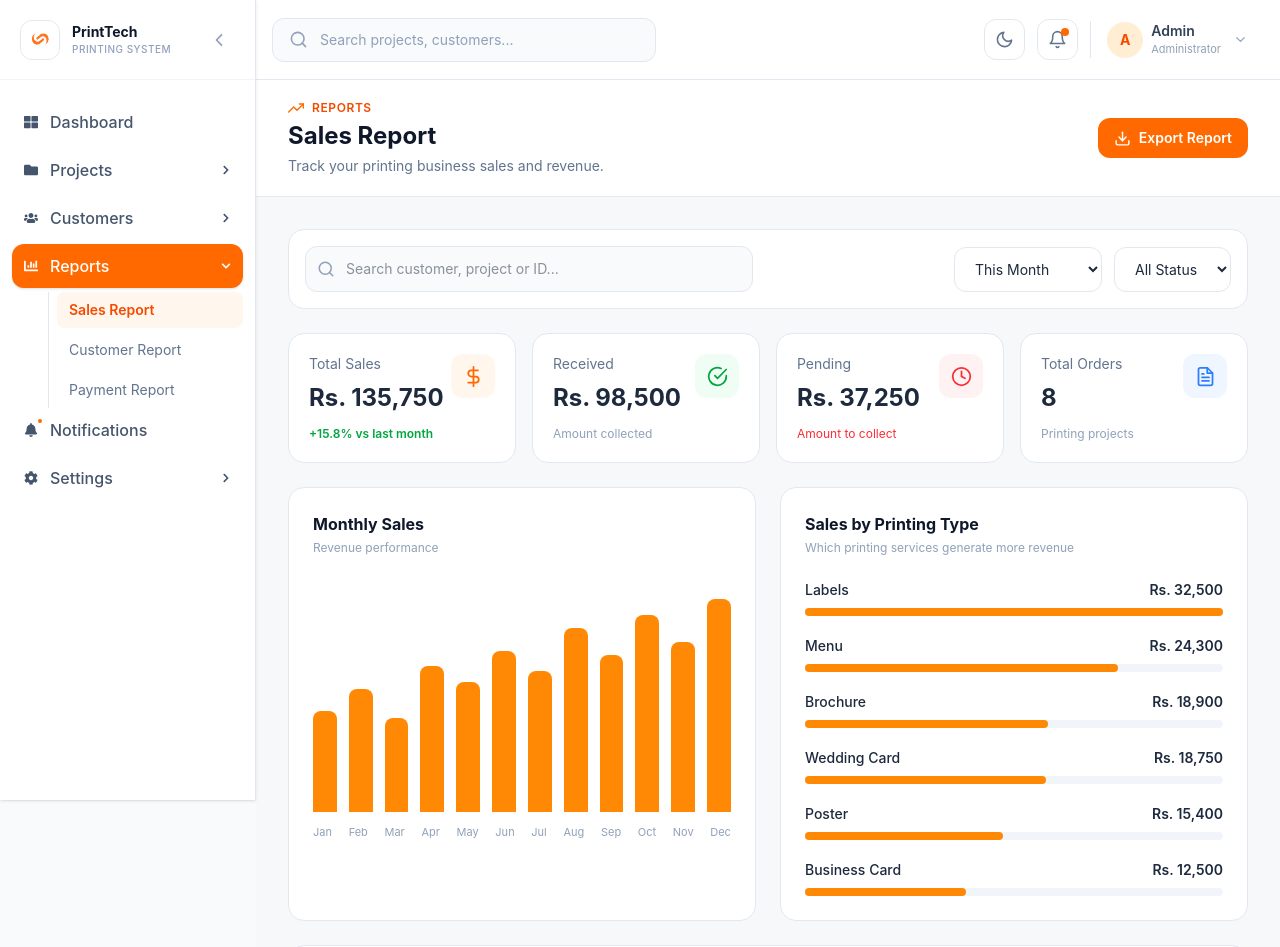
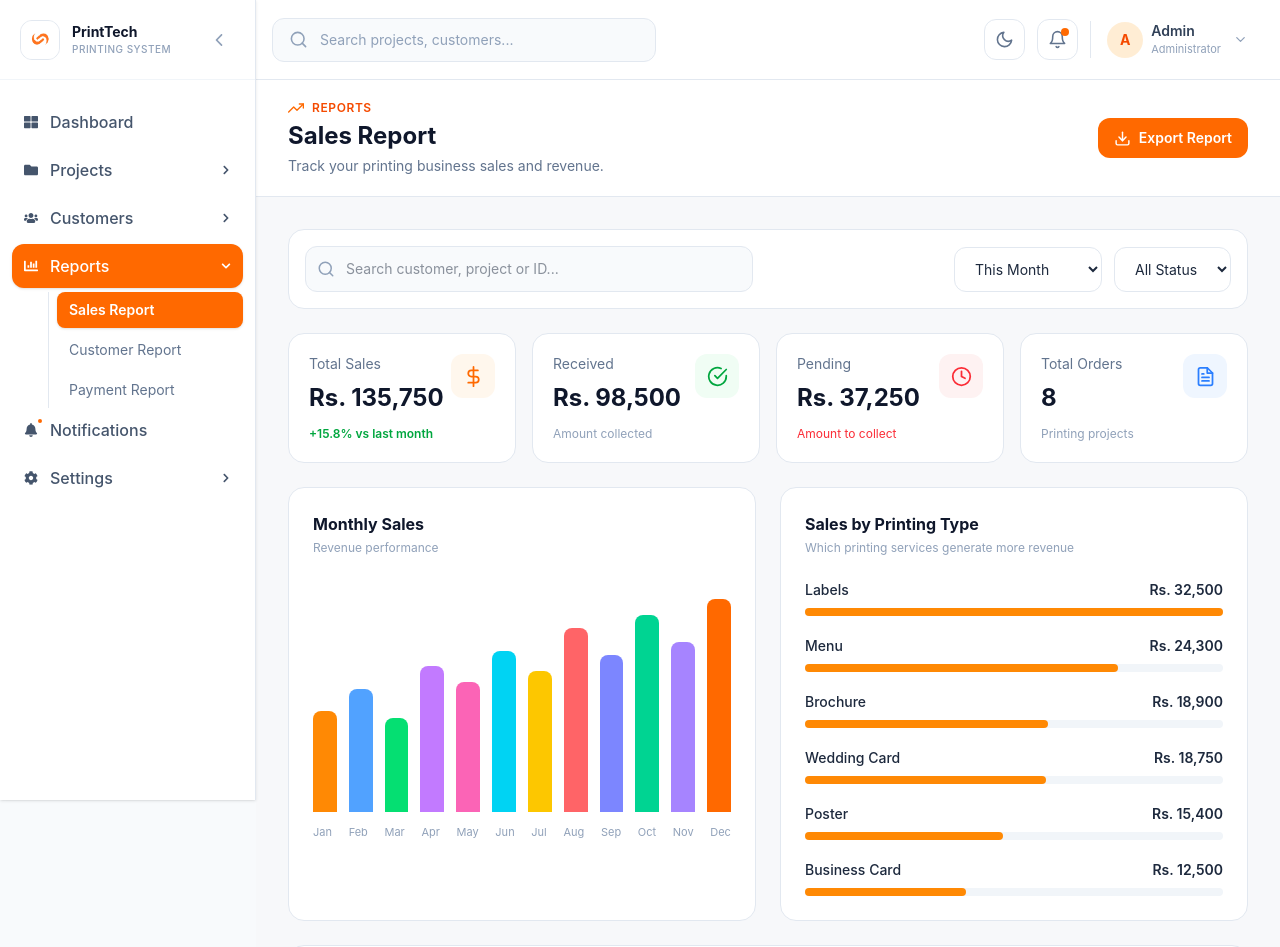
Before and after one commit to Samee342/EstimateBill, a React (Vite) app: page /reports/sales in a window 1280 px wide. Shown: the top 947 px of the page. Built offline with nearby package versions, Linux system fonts and the light colour scheme.

Commit message:
bar graph color changed , setting pages added , new project add customer button added

```diff
--- a/src/components/SideBar.jsx
+++ b/src/components/SideBar.jsx
@@ -83,7 +83,7 @@ const Sidebar = ({ sideBarOpen, setSideBarOpen }) => {
     } ${
       isActive
         ? "bg-orange-500 text-white shadow-sm"
-        : "text-slate-600 hover:bg-slate-200 hover:text-slate-900 dark:text-slate-300 dark:hover:bg-slate-800 dark:hover:text-white"
+        : "text-slate-600 hover:text-orange-500 dark:text-slate-300 dark:hover:text-orange-400"
     }`;
 
   // =========================================
@@ -93,8 +93,8 @@ const Sidebar = ({ sideBarOpen, setSideBarOpen }) => {
   const subNavClass = ({ isActive }) =>
     `flex items-center rounded-lg px-3 py-2 text-sm transition-all duration-200 ${
       isActive
-        ? "bg-orange-50 font-semibold text-orange-600 dark:bg-orange-500/10 dark:text-orange-400"
-        : "text-slate-500 hover:bg-slate-100 hover:text-slate-800 dark:text-slate-400 dark:hover:bg-slate-800 dark:hover:text-slate-200"
+        ? "bg-orange-500 font-semibold text-white shadow-sm"
+        : "text-slate-500 hover:text-orange-500 dark:text-slate-400 dark:hover:text-orange-400"
     }`;
 
   return (
@@ -159,8 +159,8 @@ const Sidebar = ({ sideBarOpen, setSideBarOpen }) => {
             className="
               flex h-8 w-8 items-center justify-center rounded-lg
               text-slate-400 transition
-              hover:bg-slate-100 hover:text-slate-700
-              dark:hover:bg-slate-800 dark:hover:text-slate-200
+              hover:text-orange-500
+              dark:hover:text-orange-400
             "
             aria-label="Collapse sidebar"
           >
@@ -238,7 +238,7 @@ const Sidebar = ({ sideBarOpen, setSideBarOpen }) => {
             } ${
               isProjectSection
                 ? "bg-orange-500 text-white shadow-sm"
-                : "text-slate-600 hover:bg-slate-200 hover:text-slate-900 dark:text-slate-300 dark:hover:bg-slate-800 dark:hover:text-white"
+                : "text-slate-600 hover:text-orange-500 dark:text-slate-300 dark:hover:text-orange-400"
             }`}
             title={!sideBarOpen ? "Projects" : ""}
           >
@@ -287,8 +287,8 @@ const Sidebar = ({ sideBarOpen, setSideBarOpen }) => {
                     className={({ isActive }) =>
                       `flex items-center gap-2 rounded-lg px-3 py-2.5 text-sm transition ${
                         isActive
-                          ? "bg-orange-50 font-semibold text-orange-600 dark:bg-orange-500/10 dark:text-orange-400"
-                          : "text-slate-600 hover:bg-slate-100 hover:text-slate-900 dark:text-slate-300 dark:hover:bg-slate-800 dark:hover:text-white"
+                          ? "bg-orange-500 font-semibold text-white"
+                          : "text-slate-600 hover:text-orange-500 dark:text-slate-300 dark:hover:text-orange-400"
                       }`
                     }
                   >
@@ -300,8 +300,8 @@ const Sidebar = ({ sideBarOpen, setSideBarOpen }) => {
                     className={({ isActive }) =>
                       `flex items-center gap-2 rounded-lg px-3 py-2.5 text-sm transition ${
                         isActive
-                          ? "bg-orange-50 font-semibold text-orange-600 dark:bg-orange-500/10 dark:text-orange-400"
-                          : "text-slate-600 hover:bg-slate-100 hover:text-slate-900 dark:text-slate-300 dark:hover:bg-slate-800 dark:hover:text-white"
+                          ? "bg-orange-500 font-semibold text-white"
+                          : "text-slate-600 hover:text-orange-500 dark:text-slate-300 dark:hover:text-orange-400"
                       }`
                     }
                   >
@@ -363,7 +363,7 @@ const Sidebar = ({ sideBarOpen, setSideBarOpen }) => {
             } ${
               isCustomerSection
                 ? "bg-orange-500 text-white shadow-sm"
-                : "text-slate-600 hover:bg-slate-200 hover:text-slate-900 dark:text-slate-300 dark:hover:bg-slate-800 dark:hover:text-white"
+                : "text-slate-600 hover:text-orange-500 dark:text-slate-300 dark:hover:text-orange-400"
             }`}
             title={!sideBarOpen ? "Customers" : ""}
           >
@@ -412,8 +412,8 @@ const Sidebar = ({ sideBarOpen, setSideBarOpen }) => {
                     className={({ isActive }) =>
                       `block rounded-lg px-3 py-2.5 text-sm transition ${
                         isActive
-                          ? "bg-orange-50 font-semibold text-orange-600 dark:bg-orange-500/10 dark:text-orange-400"
-                          : "text-slate-600 hover:bg-slate-100 hover:text-slate-900 dark:text-slate-300 dark:hover:bg-slate-800 dark:hover:text-white"
+                          ? "bg-orange-500 font-semibold text-white"
+                          : "text-slate-600 hover:text-orange-500 dark:text-slate-300 dark:hover:text-orange-400"
                       }`
                     }
                   >
@@ -425,8 +425,8 @@ const Sidebar = ({ sideBarOpen, setSideBarOpen }) => {
                     className={({ isActive }) =>
                       `flex items-center gap-2 rounded-lg px-3 py-2.5 text-sm transition ${
                         isActive
-                          ? "bg-orange-50 font-semibold text-orange-600 dark:bg-orange-500/10 dark:text-orange-400"
-                          : "text-slate-600 hover:bg-slate-100 hover:text-slate-900 dark:text-slate-300 dark:hover:bg-slate-800 dark:hover:text-white"
+                          ? "bg-orange-500 font-semibold text-white"
+                          : "text-slate-600 hover:text-orange-500 dark:text-slate-300 dark:hover:text-orange-400"
                       }`
                     }
                   >
@@ -488,7 +488,7 @@ const Sidebar = ({ sideBarOpen, setSideBarOpen }) => {
             } ${
               isReportSection
                 ? "bg-orange-500 text-white shadow-sm"
-                : "text-slate-600 hover:bg-slate-200 hover:text-slate-900 dark:text-slate-300 dark:hover:bg-slate-800 dark:hover:text-white"
+                : "text-slate-600 hover:text-orange-500 dark:text-slate-300 dark:hover:text-orange-400"
             }`}
             title={!sideBarOpen ? "Reports" : ""}
           >
@@ -536,8 +536,8 @@ const Sidebar = ({ sideBarOpen, setSideBarOpen }) => {
                     className={({ isActive }) =>
                       `block rounded-lg px-3 py-2.5 text-sm transition ${
                         isActive
-                          ? "bg-orange-50 font-semibold text-orange-600 dark:bg-orange-500/10 dark:text-orange-400"
-                          : "text-slate-600 hover:bg-slate-100 hover:text-slate-900 dark:text-slate-300 dark:hover:bg-slate-800 dark:hover:text-white"
+                          ? "bg-orange-500 font-semibold text-white"
+                          : "text-slate-600 hover:text-orange-500 dark:text-slate-300 dark:hover:text-orange-400"
                       }`
                     }
                   >
@@ -549,8 +549,8 @@ const Sidebar = ({ sideBarOpen, setSideBarOpen }) => {
                     className={({ isActive }) =>
                       `block rounded-lg px-3 py-2.5 text-sm transition ${
                         isActive
-                          ? "bg-orange-50 font-semibold text-orange-600 dark:bg-orange-500/10 dark:text-orange-400"
-                          : "text-slate-600 hover:bg-slate-100 hover:text-slate-900 dark:text-slate-300 dark:hover:bg-slate-800 dark:hover:text-white"
+                          ? "bg-orange-500 font-semibold text-white"
+                          : "text-slate-600 hover:text-orange-500 dark:text-slate-300 dark:hover:text-orange-400"
                       }`
                     }
                   >
@@ -562,8 +562,8 @@ const Sidebar = ({ sideBarOpen, setSideBarOpen }) => {
                     className={({ isActive }) =>
                       `block rounded-lg px-3 py-2.5 text-sm transition ${
                         isActive
-                          ? "bg-orange-50 font-semibold text-orange-600 dark:bg-orange-500/10 dark:text-orange-400"
-                          : "text-slate-600 hover:bg-slate-100 hover:text-slate-900 dark:text-slate-300 dark:hover:bg-slate-800 dark:hover:text-white"
+                          ? "bg-orange-500 font-semibold text-white"
+                          : "text-slate-600 hover:text-orange-500 dark:text-slate-300 dark:hover:text-orange-400"
                       }`
                     }
                   >
@@ -642,7 +642,6 @@ const Sidebar = ({ sideBarOpen, setSideBarOpen }) => {
           <button
             type="button"
             onClick={() => {
-
               if (!sideBarOpen) {
                 setSideBarOpen(true);
                 setSettingOpen(true);
@@ -650,7 +649,6 @@ const Sidebar = ({ sideBarOpen, setSideBarOpen }) => {
               }
 
               setSettingOpen((prev) => !prev);
-
             }}
             className={`flex w-full items-center rounded-xl transition-all duration-200 ${
               sideBarOpen
@@ -659,7 +657,7 @@ const Sidebar = ({ sideBarOpen, setSideBarOpen }) => {
             } ${
               isSettingSection
                 ? "bg-orange-500 text-white shadow-sm"
-                : "text-slate-600 hover:bg-slate-200 hover:text-slate-900 dark:text-slate-300 dark:hover:bg-slate-800 dark:hover:text-white"
+                : "text-slate-600 hover:text-orange-500 dark:text-slate-300 dark:hover:text-orange-400"
             }`}
             title={!sideBarOpen ? "Settings" : ""}
           >
@@ -689,7 +687,6 @@ const Sidebar = ({ sideBarOpen, setSideBarOpen }) => {
 
           </button>
 
-
           {/* =================================================
               COLLAPSED SETTINGS MENU
           ================================================= */}
@@ -718,8 +715,8 @@ const Sidebar = ({ sideBarOpen, setSideBarOpen }) => {
                     className={({ isActive }) =>
                       `flex items-center gap-2 rounded-lg px-3 py-2.5 text-sm transition ${
                         isActive
-                          ? "bg-orange-50 font-semibold text-orange-600 dark:bg-orange-500/10 dark:text-orange-400"
-                          : "text-slate-600 hover:bg-slate-100 hover:text-slate-900 dark:text-slate-300 dark:hover:bg-slate-800 dark:hover:text-white"
+                          ? "bg-orange-500 font-semibold text-white"
+                          : "text-slate-600 hover:text-orange-500 dark:text-slate-300 dark:hover:text-orange-400"
                       }`
                     }
                   >
@@ -734,8 +731,8 @@ const Sidebar = ({ sideBarOpen, setSideBarOpen }) => {
                     className={({ isActive }) =>
                       `flex items-center gap-2 rounded-lg px-3 py-2.5 text-sm transition ${
                         isActive
-                          ? "bg-orange-50 font-semibold text-orange-600 dark:bg-orange-500/10 dark:text-orange-400"
-                          : "text-slate-600 hover:bg-slate-100 hover:text-slate-900 dark:text-slate-300 dark:hover:bg-slate-800 dark:hover:text-white"
+                          ? "bg-orange-500 font-semibold text-white"
+                          : "text-slate-600 hover:text-orange-500 dark:text-slate-300 dark:hover:text-orange-400"
                       }`
                     }
                   >
@@ -749,7 +746,6 @@ const Sidebar = ({ sideBarOpen, setSideBarOpen }) => {
 
             </div>
           )}
-
 
           {/* =================================================
               EXPANDED SETTINGS MENU
@@ -768,7 +764,6 @@ const Sidebar = ({ sideBarOpen, setSideBarOpen }) => {
                 <FaSlidersH className="mr-2 text-[11px]" />
                 Studio Settings
               </NavLink>
-
 
               {/* RESET & CLEANUP */}
 
--- a/src/pages/Reports/SalesReport.jsx
+++ b/src/pages/Reports/SalesReport.jsx
@@ -1,3 +1,4 @@
+
 import React, { useMemo, useState } from "react";
 import {
   FiDollarSign,
@@ -188,6 +189,73 @@ const SalesReport = () => {
     ...printingTypes.map((item) => item.amount)
   );
 
+  // ------------------------------------
+  // Monthly Sales Data
+  // ------------------------------------
+
+  const monthlySales = [
+    {
+      month: "Jan",
+      height: 45,
+      color: "bg-orange-400",
+    },
+    {
+      month: "Feb",
+      height: 55,
+      color: "bg-blue-400",
+    },
+    {
+      month: "Mar",
+      height: 42,
+      color: "bg-green-400",
+    },
+    {
+      month: "Apr",
+      height: 65,
+      color: "bg-purple-400",
+    },
+    {
+      month: "May",
+      height: 58,
+      color: "bg-pink-400",
+    },
+    {
+      month: "Jun",
+      height: 72,
+      color: "bg-cyan-400",
+    },
+    {
+      month: "Jul",
+      height: 63,
+      color: "bg-yellow-400",
+    },
+    {
+      month: "Aug",
+      height: 82,
+      color: "bg-red-400",
+    },
+    {
+      month: "Sep",
+      height: 70,
+      color: "bg-indigo-400",
+    },
+    {
+      month: "Oct",
+      height: 88,
+      color: "bg-emerald-400",
+    },
+    {
+      month: "Nov",
+      height: 76,
+      color: "bg-violet-400",
+    },
+    {
+      month: "Dec",
+      height: 95,
+      color: "bg-orange-500",
+    },
+  ];
+
   return (
     <div className="min-h-screen bg-[#f7f8fa] text-slate-800">
       {/* Header */}
@@ -212,7 +280,10 @@ const SalesReport = () => {
             </p>
           </div>
 
-          <button className="flex w-fit items-center gap-2 rounded-xl bg-orange-500 px-4 py-2.5 text-sm font-semibold text-white hover:bg-orange-600">
+          <button
+            type="button"
+            className="flex w-fit items-center gap-2 rounded-xl bg-orange-500 px-4 py-2.5 text-sm font-semibold text-white transition hover:bg-orange-600"
+          >
             <FiDownload size={17} />
             Export Report
           </button>
@@ -235,7 +306,7 @@ const SalesReport = () => {
                 placeholder="Search customer, project or ID..."
                 value={search}
                 onChange={(e) => setSearch(e.target.value)}
-                className="w-full rounded-xl border border-slate-200 bg-slate-50 py-3 pl-10 pr-4 text-sm outline-none focus:border-orange-400 focus:bg-white"
+                className="w-full rounded-xl border border-slate-200 bg-slate-50 py-3 pl-10 pr-4 text-sm outline-none transition focus:border-orange-400 focus:bg-white"
               />
             </div>
 
@@ -243,7 +314,7 @@ const SalesReport = () => {
               <select
                 value={period}
                 onChange={(e) => setPeriod(e.target.value)}
-                className="rounded-xl border border-slate-200 bg-white px-4 py-3 text-sm outline-none"
+                className="rounded-xl border border-slate-200 bg-white px-4 py-3 text-sm outline-none focus:border-orange-400"
               >
                 <option>This Month</option>
                 <option>Last Month</option>
@@ -254,7 +325,7 @@ const SalesReport = () => {
               <select
                 value={statusFilter}
                 onChange={(e) => setStatusFilter(e.target.value)}
-                className="rounded-xl border border-slate-200 bg-white px-4 py-3 text-sm outline-none"
+                className="rounded-xl border border-slate-200 bg-white px-4 py-3 text-sm outline-none focus:border-orange-400"
               >
                 <option value="All">All Status</option>
                 <option value="Paid">Paid</option>
@@ -268,12 +339,14 @@ const SalesReport = () => {
         {/* Stats */}
 
         <div className="grid grid-cols-1 gap-4 sm:grid-cols-2 xl:grid-cols-4">
+          {/* Total Sales */}
+
           <div className="rounded-2xl border border-slate-200 bg-white p-5">
             <div className="flex justify-between">
               <div>
                 <p className="text-sm text-slate-500">Total Sales</p>
 
-                <h3 className="mt-2 text-2xl font-bold">
+                <h3 className="mt-2 text-2xl font-bold text-slate-900">
                   Rs. {totalSales.toLocaleString()}
                 </h3>
               </div>
@@ -288,12 +361,14 @@ const SalesReport = () => {
             </p>
           </div>
 
+          {/* Received */}
+
           <div className="rounded-2xl border border-slate-200 bg-white p-5">
             <div className="flex justify-between">
               <div>
                 <p className="text-sm text-slate-500">Received</p>
 
-                <h3 className="mt-2 text-2xl font-bold">
+                <h3 className="mt-2 text-2xl font-bold text-slate-900">
                   Rs. {totalReceived.toLocaleString()}
                 </h3>
               </div>
@@ -308,12 +383,14 @@ const SalesReport = () => {
             </p>
           </div>
 
+          {/* Pending */}
+
           <div className="rounded-2xl border border-slate-200 bg-white p-5">
             <div className="flex justify-between">
               <div>
                 <p className="text-sm text-slate-500">Pending</p>
 
-                <h3 className="mt-2 text-2xl font-bold">
+                <h3 className="mt-2 text-2xl font-bold text-slate-900">
                   Rs. {totalPending.toLocaleString()}
                 </h3>
               </div>
@@ -328,12 +405,14 @@ const SalesReport = () => {
             </p>
           </div>
 
+          {/* Total Orders */}
+
           <div className="rounded-2xl border border-slate-200 bg-white p-5">
             <div className="flex justify-between">
               <div>
                 <p className="text-sm text-slate-500">Total Orders</p>
 
-                <h3 className="mt-2 text-2xl font-bold">
+                <h3 className="mt-2 text-2xl font-bold text-slate-900">
                   {salesData.length}
                 </h3>
               </div>
@@ -366,34 +445,23 @@ const SalesReport = () => {
             </div>
 
             <div className="mt-8 flex h-56 items-end gap-3">
-              {[45, 55, 42, 65, 58, 72, 63, 82, 70, 88, 76, 95].map(
-                (height, index) => (
+              {monthlySales.map((item) => (
+                <div
+                  key={item.month}
+                  className="group flex h-full flex-1 items-end"
+                >
                   <div
-                    key={index}
-                    className="group flex h-full flex-1 items-end"
-                  >
-                    <div
-                      style={{ height: `${height}%` }}
-                      className="w-full rounded-t-lg bg-orange-400 transition group-hover:bg-orange-500"
-                    />
-                  </div>
-                )
-              )}
+                    style={{ height: `${item.height}%` }}
+                    className={`w-full rounded-t-lg ${item.color} transition-all duration-300 group-hover:scale-y-105 group-hover:brightness-95`}
+                  />
+                </div>
+              ))}
             </div>
 
             <div className="mt-3 flex justify-between text-[11px] text-slate-400">
-              <span>Jan</span>
-              <span>Feb</span>
-              <span>Mar</span>
-              <span>Apr</span>
-              <span>May</span>
-              <span>Jun</span>
-              <span>Jul</span>
-              <span>Aug</span>
-              <span>Sep</span>
-              <span>Oct</span>
-              <span>Nov</span>
-              <span>Dec</span>
+              {monthlySales.map((item) => (
+                <span key={item.month}>{item.month}</span>
+              ))}
             </div>
           </div>
 
@@ -605,6 +673,20 @@ const SalesReport = () => {
               </div>
             ))}
           </div>
+
+          {/* No Results */}
+
+          {filteredSales.length === 0 && (
+            <div className="p-10 text-center">
+              <p className="text-sm font-medium text-slate-500">
+                No sales transactions found.
+              </p>
+
+              <p className="mt-1 text-xs text-slate-400">
+                Try changing your search or status filter.
+              </p>
+            </div>
+          )}
         </div>
       </main>
     </div>
```
Also changed, not shown: src/pages/HomePage.jsx (+131 -39 lines).
